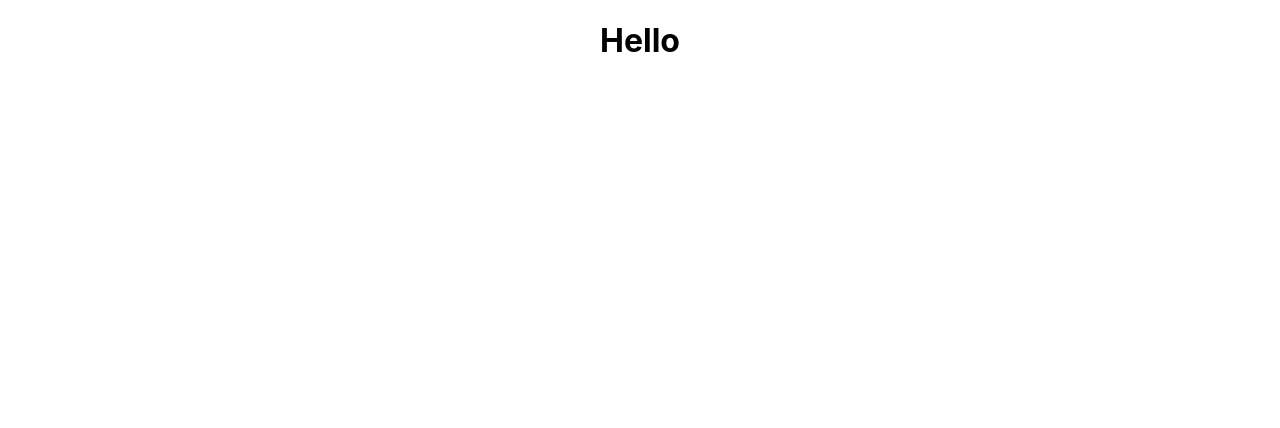
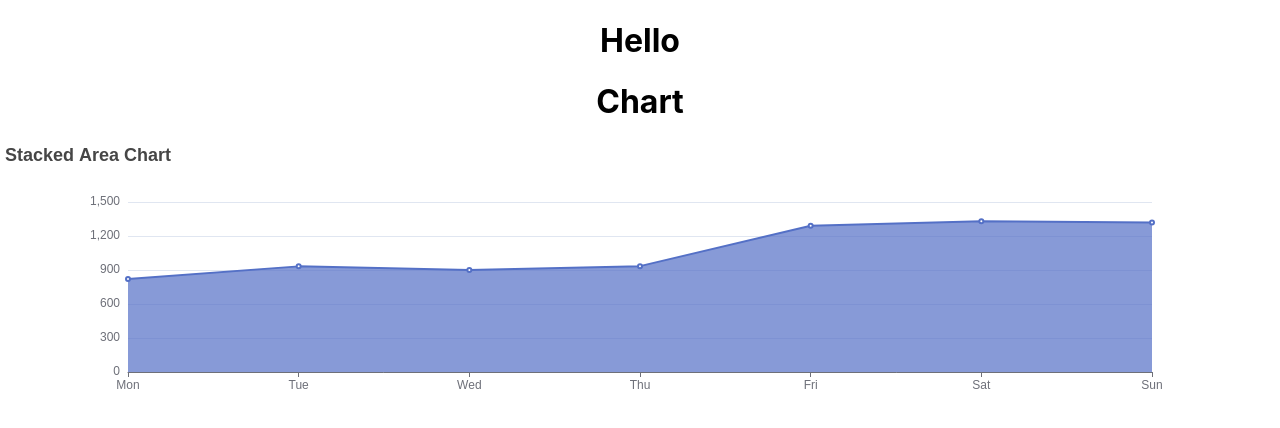
Before and after one commit to VikashKumarNokha/pyor_vikash, a React (Create React App) app: page / in a window 1280 px wide. Shown: the top 428 px of the page. Built offline with nearby package versions, Linux system fonts and the light colour scheme.

Commit message:
chart page create

```diff
--- a/package.json
+++ b/package.json
@@ -6,6 +6,8 @@
     "@testing-library/jest-dom": "^5.17.0",
     "@testing-library/react": "^13.4.0",
     "@testing-library/user-event": "^13.5.0",
+    "echarts": "^5.4.3",
+    "echarts-for-react": "^3.0.2",
     "react": "^18.2.0",
     "react-dom": "^18.2.0",
     "react-scripts": "5.0.1",
--- a/src/App.js
+++ b/src/App.js
@@ -1,10 +1,11 @@
-import logo from './logo.svg';
 import './App.css';
+import Chart from './pages/Chart';
 
 function App() {
   return (
     <div className="App">
          <h1>Hello</h1>
+         <Chart/>
     </div>
   );
 }
--- /dev/null
+++ b/src/pages/Chart.js
@@ -0,0 +1,38 @@
+import React from 'react'
+
+import ReactEcharts from "echarts-for-react";
+
+
+function Chart() {
+
+  const option = {
+    title: {
+      text: 'Stacked Area Chart'
+    },
+    xAxis: {
+      type: 'category',
+      boundaryGap: false,
+      data: ['Mon', 'Tue', 'Wed', 'Thu', 'Fri', 'Sat', 'Sun']
+    },
+    yAxis: {
+      type: 'value'
+    },
+    series: [
+      {
+        data: [820, 932, 901, 934, 1290, 1330, 1320],
+        type: 'line',
+        areaStyle: {}
+      }
+    ]
+  };
+
+
+  return (
+    <div>
+      <h1>Chart</h1>
+      <ReactEcharts option={option} />
+    </div>
+  )
+}
+
+export default Chart
```
Also changed, not shown: 1 other file (tests, documents, lock files or other folders).
